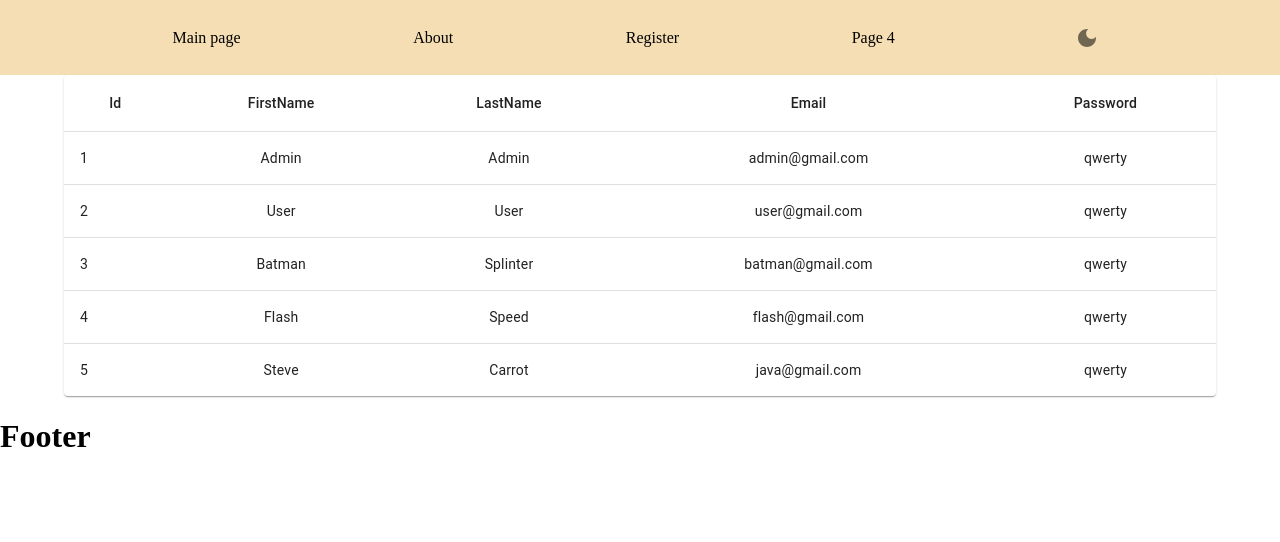
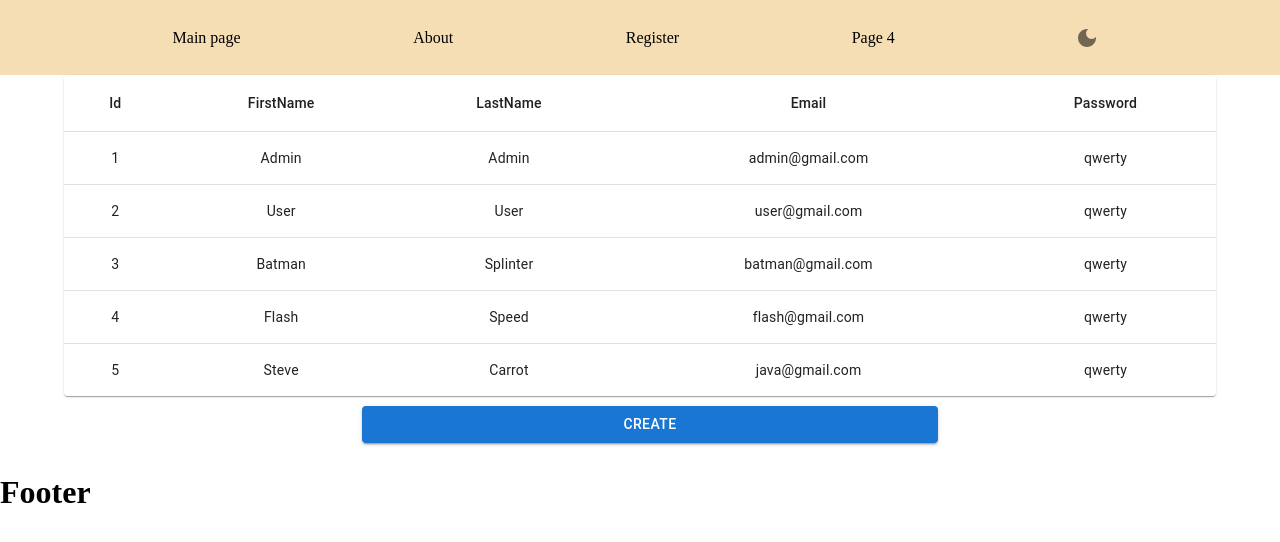
Before and after one commit to hirushi-hewga/dashboard, a React (Create React App) app in the folder dashboard/: page / in a window 1280 px wide. Shown: the top 542 px of the page. Built offline with nearby package versions, Linux system fonts and the light colour scheme.

Commit message:
react-router-dom, map

```diff
--- a/dashboard/src/pages/users/UsersListPage.jsx
+++ b/dashboard/src/pages/users/UsersListPage.jsx
@@ -1,9 +1,25 @@
-import { Table, TableBody, TableCell, TableContainer, TableHead, TableRow, Paper } from '@mui/material'
-import users from './users.json'
-import React from 'react'
+import { Table, TableBody, TableCell, TableContainer, TableHead, TableRow, Paper, Box, Button } from '@mui/material'
+import { Link } from 'react-router-dom'
+import React, { useEffect, useState } from 'react'
+import usersJson from './users.json'
 
 const UsersListPage = () => {
+    const [users, setUsers] = useState([])
+
+    useEffect(() => {
+      const json = localStorage.getItem("users")
+
+      if (!json) {
+        localStorage.setItem("users", JSON.stringify(usersJson))
+        setUsers(usersJson)
+      } else {
+        const data = JSON.parse(json)
+        setUsers(data)
+      }
+    }, [])
+
     return (
+      <Box>
         <TableContainer component={Paper}>
           <Table sx={{ minWidth: 650 }} aria-label="simple table">
             <TableHead>
@@ -21,17 +37,22 @@ const UsersListPage = () => {
                     key={user.id}
                     sx={{ '&:last-child td, &:last-child th': { border: 0 } }}
                   >
-                <TableCell component="th" scope="row">{user.id}</TableCell>
+                    <TableCell align="center" component="th" scope="row">{user.id}</TableCell>
                     <TableCell align="center">{user.firstName}</TableCell>
                     <TableCell align="center">{user.lastName}</TableCell>
                     <TableCell align="center">{user.email}</TableCell>
                     <TableCell align="center">{user.password}</TableCell>
                   </TableRow>
                 ))}
-
             </TableBody>
           </Table>
         </TableContainer>
+        <Box style={{"width": "50%", "margin": "auto"}}>
+          <Link to="create">
+            <Button style={{"margin": "10px"}} variant='contained' fullWidth>Create</Button>
+          </Link>
+        </Box>
+      </Box>
     )
 }
 
```
Also changed, not shown: dashboard/src/pages/users/CreateUser.jsx (added, +7 -0 lines), 1 other file (tests, documents, lock files or other folders). Lines whose indentation alone changed are shown as unchanged.
